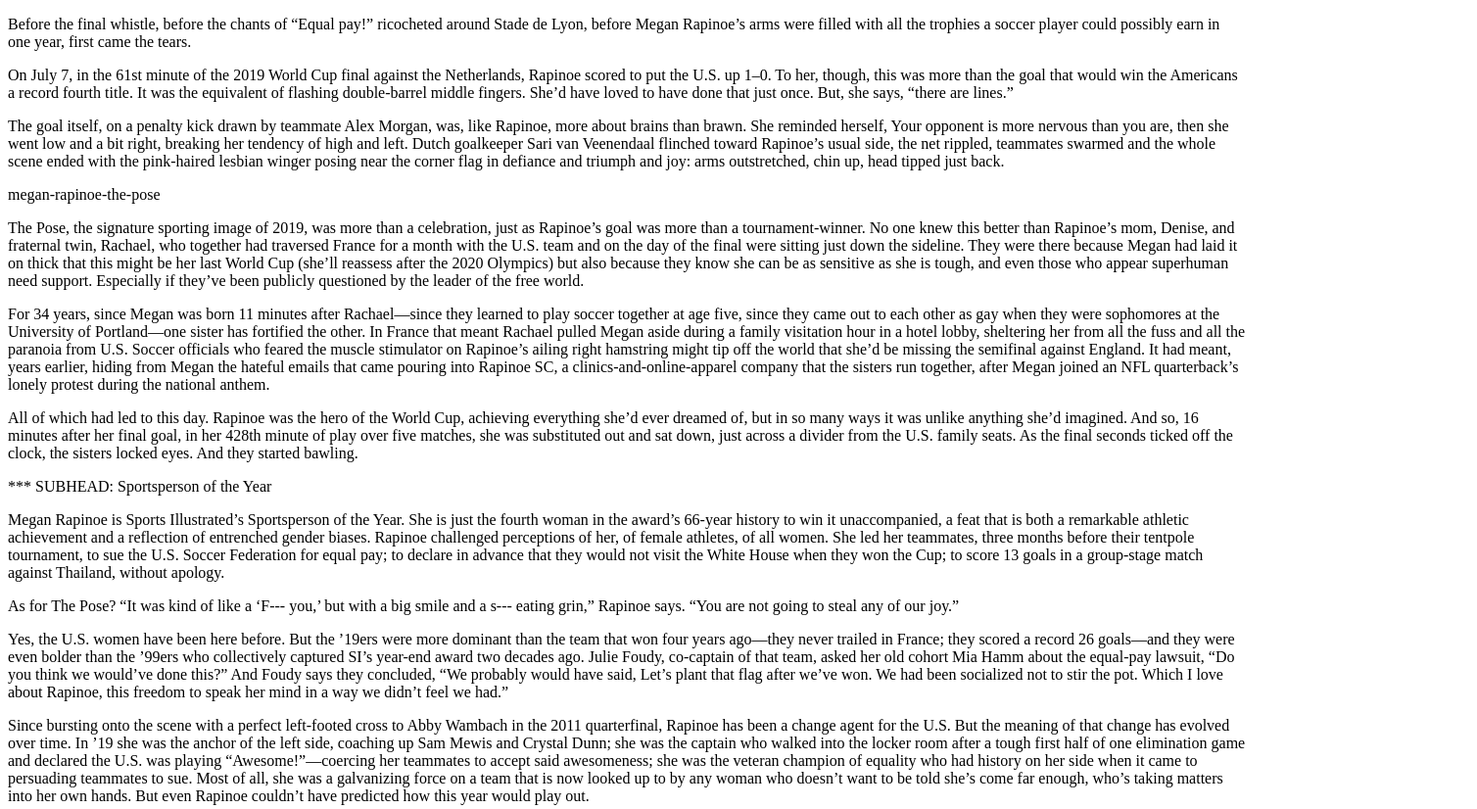
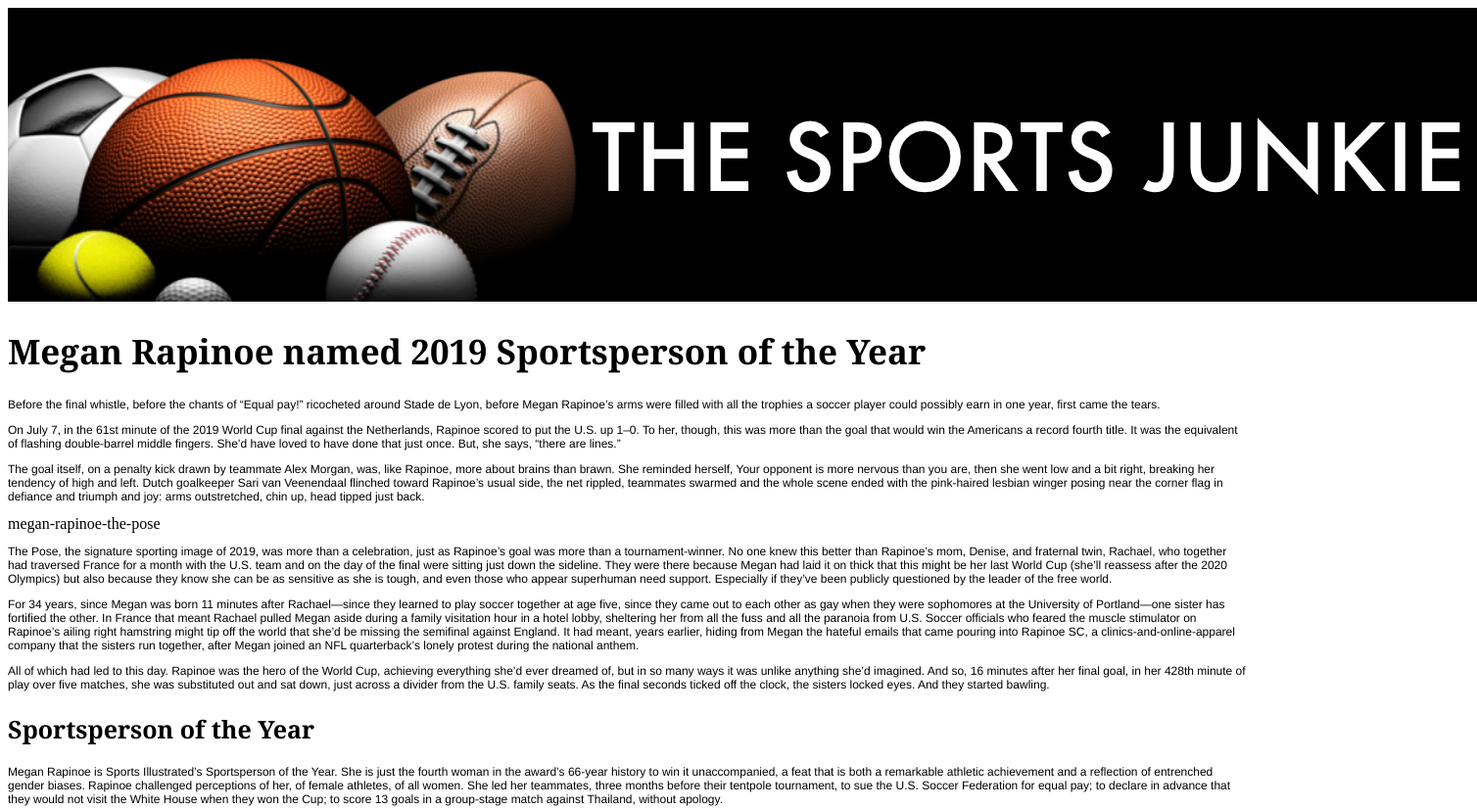
Before and after one commit to esung16/Eunice-Sung-JOUR352, a plain HTML site: page midterm/index.html in a window 1280 px wide. Shown: the top 826 px of the page at 98% size, 1508 px wide, since content can reach past the window. Drawn offline with Linux system fonts and the light colour scheme; files that its build step writes are made by us from their sources.

Commit message:
masthead

```diff
--- a/midterm/index.html
+++ b/midterm/index.html
@@ -2,11 +2,14 @@
 <html lang="en">
   <head>
     <title>Megan Rapinoe</title>
-    <link rel="stylesheet" type="text/css" href="stylesheet.css">
+    <link rel="stylesheet" type="text/css" href="style.css">
   </head>
 
 
   <body>
+    <img src="midterm-masthead.jpg" alt="Masthead for fake publication. Graphic of different sports balls on left with text on right that says sports junkie against a black background">
+    <h1>Megan Rapinoe named 2019 Sportsperson of the Year</h1>
+
     <p>Before the final whistle, before the chants of “Equal pay!” ricocheted around Stade de Lyon, before Megan Rapinoe’s arms were filled with all the trophies a soccer player could possibly earn in one year, first came the tears.</p>
 
     <p>On July 7, in the 61st minute of the 2019 World Cup final against the Netherlands, Rapinoe scored to put the U.S. up 1–0. To her, though, this was more than the goal that would win the Americans a record fourth title. It was the equivalent of flashing double-barrel middle fingers. She’d have loved to have done that just once. But, she says, “there are lines.”</p>
@@ -20,7 +23,7 @@ megan-rapinoe-the-pose
 
     <p>All of which had led to this day. Rapinoe was the hero of the World Cup, achieving everything she’d ever dreamed of, but in so many ways it was unlike anything she’d imagined. And so, 16 minutes after her final goal, in her 428th minute of play over five matches, she was substituted out and sat down, just across a divider from the U.S. family seats. As the final seconds ticked off the clock, the sisters locked eyes. And they started bawling.</p>
 
-    *** SUBHEAD: Sportsperson of the Year
+    <h2>Sportsperson of the Year</h2>
 
     <p>Megan Rapinoe is Sports Illustrated’s Sportsperson of the Year. She is just the fourth woman in the award’s 66-year history to win it unaccompanied, a feat that is both a remarkable athletic achievement and a reflection of entrenched gender biases. Rapinoe challenged perceptions of her, of female athletes, of all women. She led her teammates, three months before their tentpole tournament, to sue the U.S. Soccer Federation for equal pay; to declare in advance that they would not visit the White House when they won the Cup; to score 13 goals in a group-stage match against Thailand, without apology.</p>
 
@@ -47,7 +50,7 @@ megan-rapinoe-the-pose
     <p>Megan Rapinoe is Sportsperson of the Year, though, not because of her newfound fame but because of how she’s handled it. She owned the biggest moment of her life and silenced all the doubts. Except, perhaps, her own.</p>
 
 
-*** SUBHEAD: Standing up for what you believe
+    <h2>Standing up for what you believe</h2>
 
 
     <p>It’s early November and Rapinoe is standing on a frosty field in Greenwich, Conn., popping cough drops to combat a cold she picked up after having spent maybe three days at home in the last month. She and Rachael held a soccer clinic in Farming­ville, N.Y., last night; today they have two more sold-out sessions, 175 kids each, before Megan will rush to catch a flight to Columbus for the last national team camp of the year. Denise and the twins’ Aunt Melissa are working the check-in desk, and there’s no security here—which is fine, except when it comes to Megan separating from the crowd for a bathroom break, which proves more challenging than getting one past Van Veenendaal in Lyon.</p>
--- a/midterm/style.css
+++ b/midterm/style.css
@@ -0,0 +1,14 @@
+p {
+  font-family: Helvetica, Arial, sans-serif;
+  font-size: 12px;
+}
+
+h1 {
+  font-family: Georgia, serif;
+  font-size: 35px;
+}
+
+h2 {
+  font-family: Georgia, serif;
+  font-size: 25px;
+}
```
Also changed, not shown: midterm/midterm-masthead.jpg (added), 1 other file.
